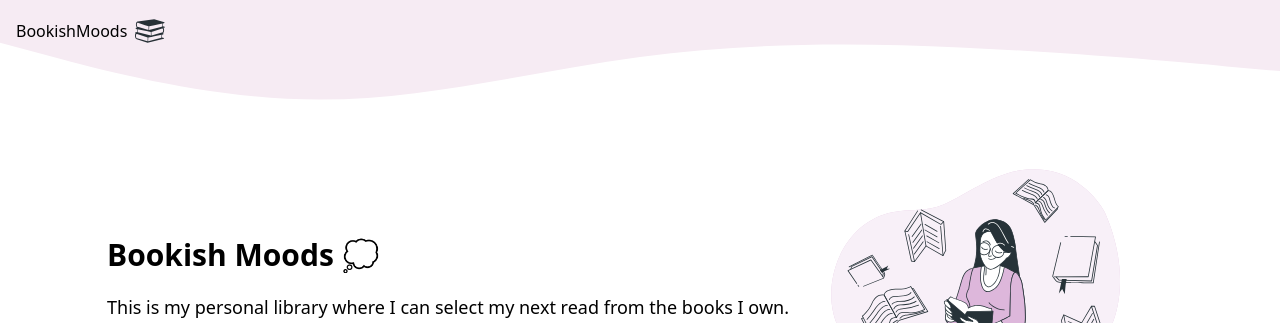
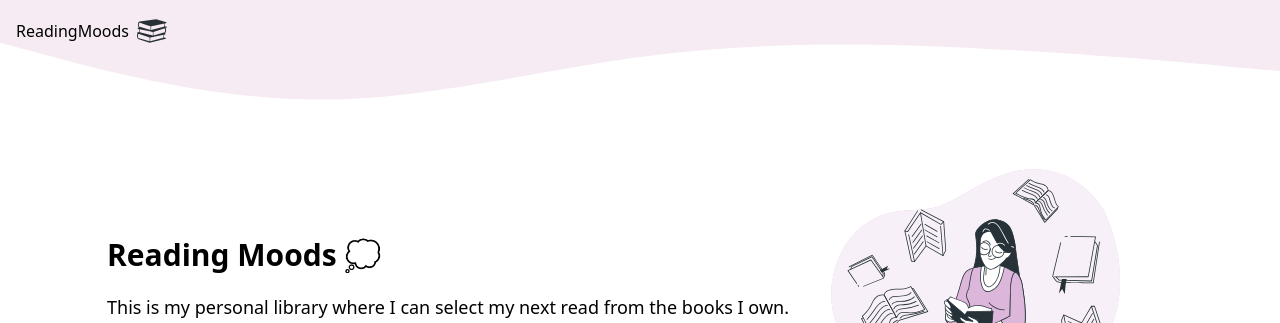
Before and after one commit to AndreiaMsT/my-bookshelf, a React (Vite) app: page / in a window 1280 px wide. Shown: the top 323 px of the page. Built offline with nearby package versions, Linux system fonts and the light colour scheme; no server answers.

Commit message:
Change Project title

```diff
--- a/src/components/Hero.jsx
+++ b/src/components/Hero.jsx
@@ -5,7 +5,7 @@ const Hero = () => {
   return (
     <div className="flex flex-row sm:flex-col items-center justify-center m-[5%] sm:mt-[20%] ">
       <div className="flex flex-col">
-        <h1 className="text-3xl font-extrabold mb-[20px] sm:text-center">Bookish Moods 💭</h1>
+        <h1 className="text-3xl font-extrabold mb-[20px] sm:text-center">Reading Moods 💭</h1>
         <p className="text-lg mb-[20px]">
           This is my personal library where I can select my next read from the
           books I own.<br/>Using Google Books API to access my library.
@@ -22,7 +22,7 @@ const Hero = () => {
           />
         </a>
       </div>
-      <img className="w-1/3 h-auto sm:w-1/2 " src={bookLover} />
+      <img className="w-1/3 h-auto sm:w-1/2" src={bookLover} />
     </div>
   );
 };
--- a/src/components/Navbar.jsx
+++ b/src/components/Navbar.jsx
@@ -20,7 +20,7 @@ export const Navbar = () => {
       <nav className="relative z-10 w-full flex justify-between items-center p-4">
         <div className="flex items-center">
           <p className="flex items-center">
-            BookishMoods{" "}
+            ReadingMoods{" "}
             <img
               src={pileOfBooks}
               className="h-[30px] w-[30px] ml-2"
```
